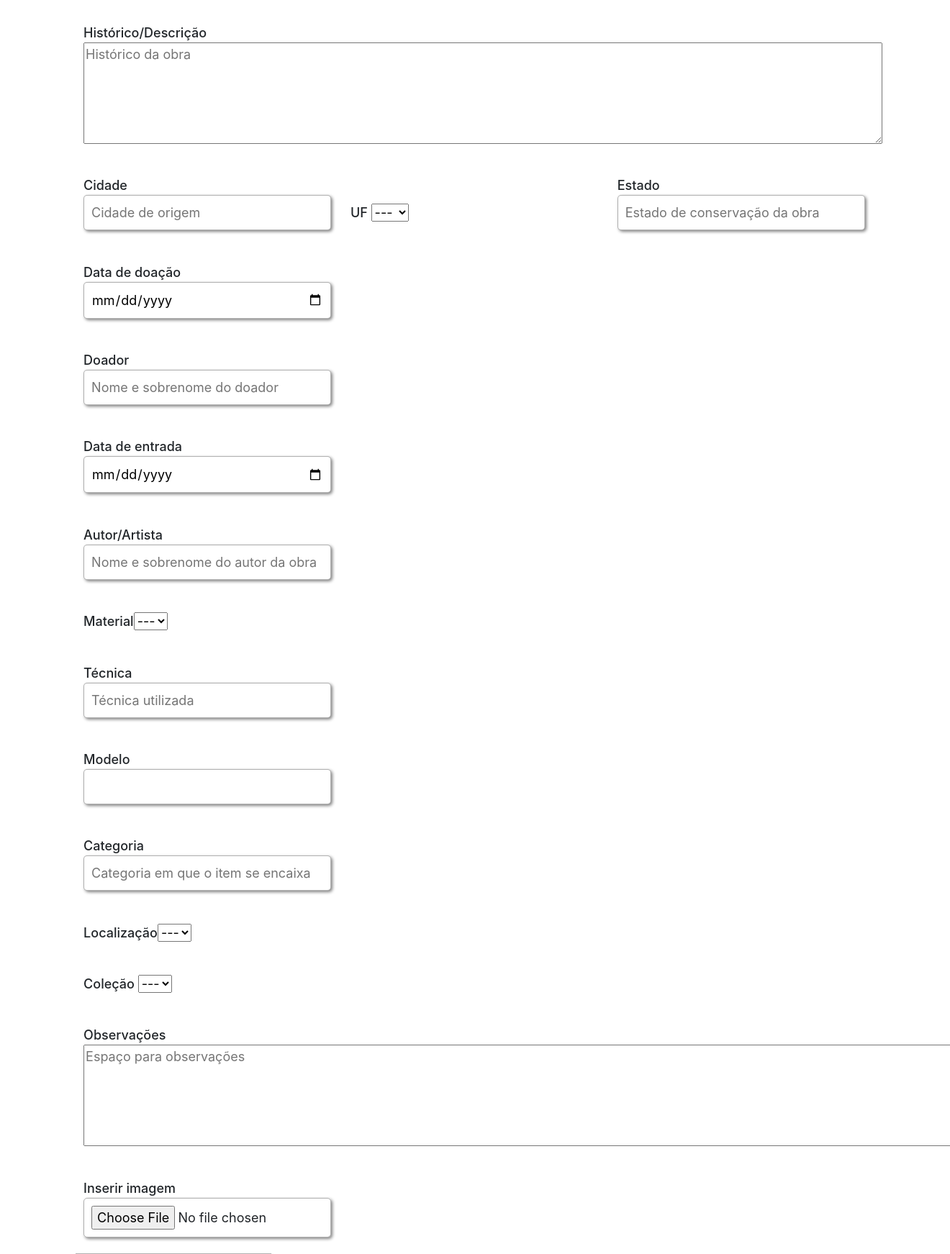
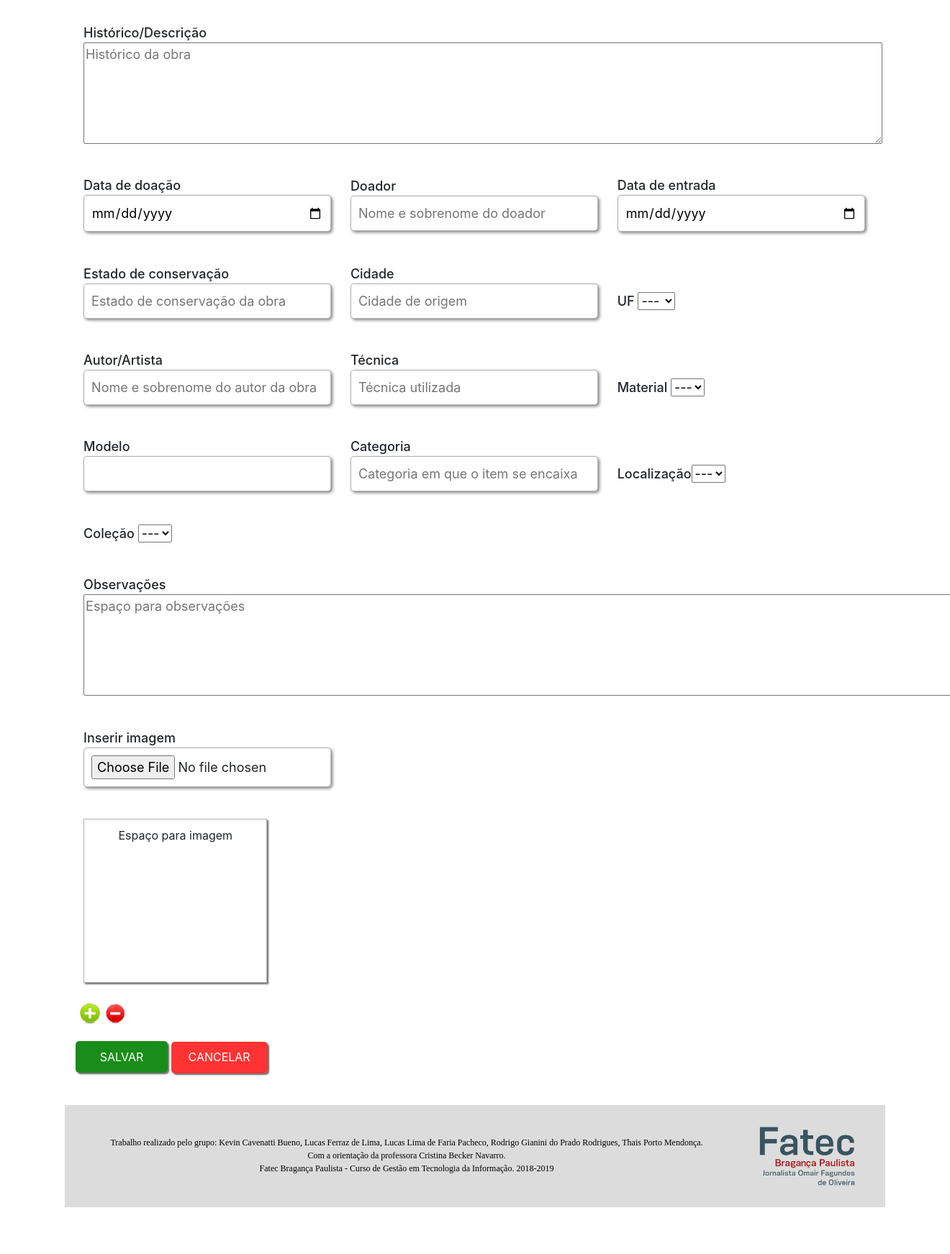
Before and after one commit to Lucaslfp/TG-PHP, a PHP site: page /tg/cadastro.php in a window 1320 px wide; the page is wider, and only the part inside the window is pictured. Shown: the part 947-2690 px from the top of that part at 72% size. After the commit the page ends 2625 px from the top of that part, so only its background shows below. Run offline with PHP 8.4, Linux system fonts and the light colour scheme.

Commit message:
alterações na pagina de cadastro

```diff
--- a/assets/css/styles.css
+++ b/assets/css/styles.css
@@ -497,10 +497,10 @@ body .container .back {
     border-radius: 5px;
     padding: 10px;
 }
-.cadastrar .area-imagem-1,
 .cadastrar .area-imagem {
+    margin: 2% 1%;
     display: inline-block;
-    width: 24.5%;
+    width: 23%;
     height: 228px;
     text-align: center;
     outline: none;
--- a/assets/js/scripts.js
+++ b/assets/js/scripts.js
@@ -136,9 +136,9 @@ $(document).ready(function() {
 
     /*-----TELA DE CADASTROS------*/
     /*Funcionalidade dos botões mais e menos*/
-       $(".button #plus").on("click", function() {
+    $(".button #plus").on("click", function() {
         html = "<div class='area-imagem'>Espaço para imagem</div>";
-        $(".espace").append(html);
+        $(".imagem-obra").append(html);
     })
     $(".button #minus").on("click", function() {
         $(".area-imagem").remove();
--- a/cadastro.php
+++ b/cadastro.php
@@ -33,6 +33,10 @@
                         <label for='tombo' class="titulos">Tombo<input type="text" id="tombo" name="peca-tombo" placeholder="Tombo da peça" /></label>
                         <label for='altura' class="titulos altura-obra">Dimensões <br /><input type="text" id="altura" name="item-altura" placeholder="Altura" /><input type="text" id="largura" name="item-largura" placeholder="Largura"><input type="text" id="profundidade" name="item-profundidade" placeholder="Profundidade"></label>
                         <label for='historico' class="titulos historico-obra">Histórico/Descrição<textarea cols="100" rows="5" id="historico" placeholder="Histórico da obra"></textarea></label>
+                        <label for='' class="titulos">Data de doação<input type="date" id="data" name="item-data" /></label>
+                        <label for='' class="titulos">Doador<input type="text" id="doador" name="item-doador" placeholder="Nome e sobrenome do doador" /></label>
+                        <label for='' class="titulos">Data de entrada<span class="error-message msg18">(Digite uma data de entrada)</span><input type="date" id="entrada" name="item-entr" /></label>
+                        <label for='estado-conservacao' class="titulos">Estado de conservação<input type="text" id="estado-conservacao" name="item-estado" placeholder="Estado de conservação da obra" /></label>
                         <label for='cidade-origem' class="titulos">Cidade<input type="text" id="cidade-origem" name="cidade-origem" placeholder="Cidade de origem" /></label>
                         <label for='uf-obra' class="titulos">UF
                             <select id="uf-obra">
@@ -44,17 +48,15 @@
                                 <option>SP</option><option>SE</option><option>TO</option>
                             </select>
                         </label>
-                    <label for='estado-conservacao' class="titulos">Estado<input type="text" id="estado-conservacao" name="item-estado" placeholder="Estado de conservação da obra" /></label><br />
-                    <label for='' class="titulos">Data de doação<input type="date" id="data" name="item-data" /></label><br />
-                    <label for='' class="titulos">Doador<input type="text" id="doador" name="item-doador" placeholder="Nome e sobrenome do doador" /></label><br />
-                    <label for='' class="titulos">Data de entrada<span class="error-message msg18">(Digite uma data de entrada)</span><input type="date" id="entrada" name="item-entr" /></label><br />
-                    <label for='' class="titulos">Autor/Artista<span class="error-message msg19">(Digite um autor/artista)</span><input type="text" id="autor" name="item-autor" placeholder="Nome e sobrenome do autor da obra" /></label><br />
-                    <label for='' class="titulos">Material<select class="opt-mat">
+                        <label for='' class="titulos">Autor/Artista<span class="error-message msg19">(Digite um autor/artista)</span><input type="text" id="autor" name="item-autor" placeholder="Nome e sobrenome do autor da obra" /></label>
+                        <label for='' class="titulos">Técnica<input type="text" id="tecnica" name="item-tec" placeholder="Técnica utilizada" /></label>
+                        <label for='' class="titulos">Material
+                            <select class="opt-mat">
                                 <option>---</option>
-                    </select></label><br />
-                    <label for='' class="titulos">Técnica<input type="text" id="tecnica" name="item-tec" placeholder="Técnica utilizada" /></label><br />
-                    <label for='' class="titulos">Modelo<input type="text" id="modelo" name="item-model" /></label><br />
-                    <label for='' class="titulos">Categoria<span class="error-message msg20">(Digite uma categoria)</span><input type="text" id="categoria" name="item-cat" placeholder="Categoria em que o item se encaixa" /></label><br />
+                        </select>
+                        </label>
+                        <label for='' class="titulos">Modelo<input type="text" id="modelo" name="item-model" /></label>
+                        <label for='' class="titulos">Categoria<span class="error-message msg20">(Digite uma categoria)</span><input type="text" id="categoria" name="item-cat" placeholder="Categoria em que o item se encaixa" /></label>
                         <label for='' class="titulos">Localização<span class="error-message msg21">(Selecione uma localização)</span><select class="local">
                             <option>---</option>
                         </select></label><br />
@@ -65,8 +67,8 @@
                         </label><br />
                         <label for='' class="titulos">Observações<textarea cols="100" rows="5" placeholder="Espaço para observações"></textarea></label><br />
                         <label for='' class="titulos">Inserir imagem<input type="file" id="imagem" name="item-img" /></label><br />
-                    <div class="espace">
-                        <div class="area-imagem-1">Espaço para imagem</div>
+                        <div class="imagem-obra">
+                            <div class="area-imagem">Espaço para imagem</div>
                         </div>
                         <div class="button">
                             <img src="assets/img/mais.png" alt="plus" id="plus" />
@@ -140,3 +142,4 @@
 
         <?php include_once 'common/scripts.php'; ?>
     </body>
+</html>
```
Lines whose indentation alone changed are shown as unchanged.
